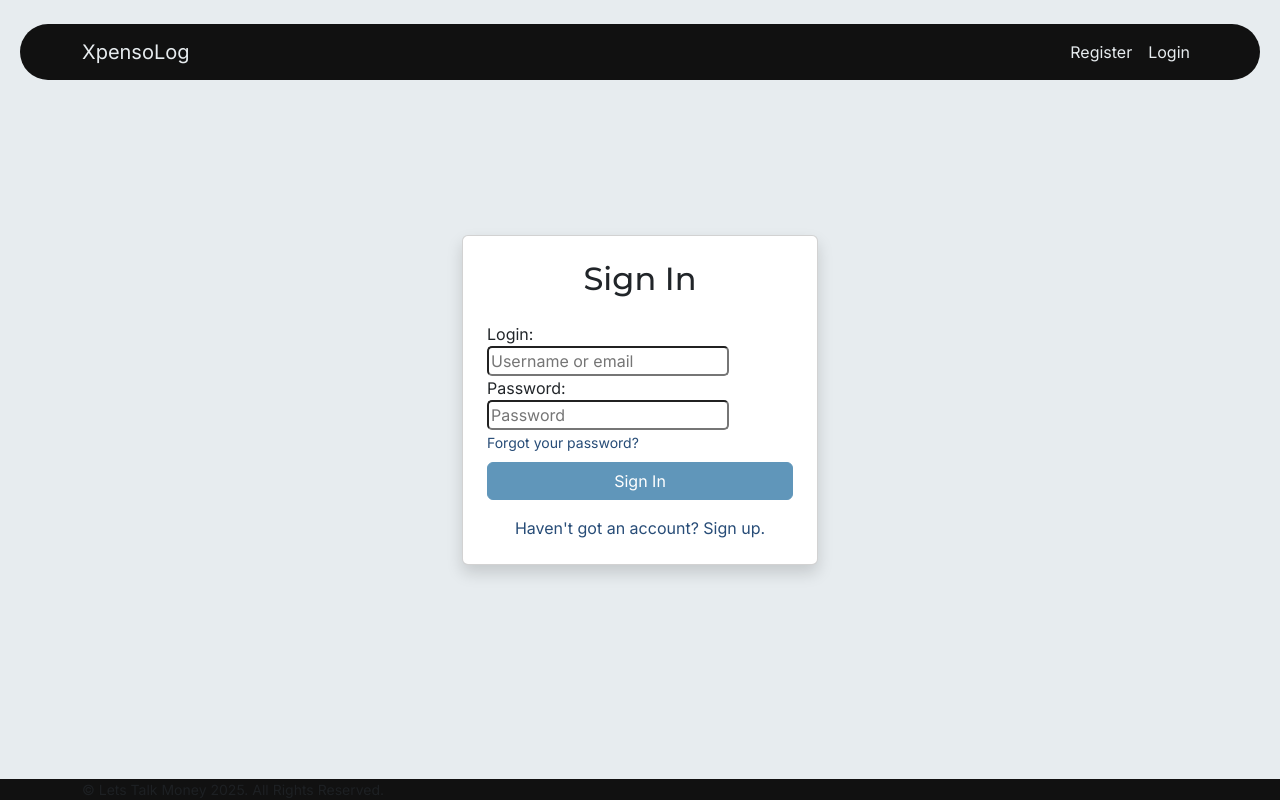
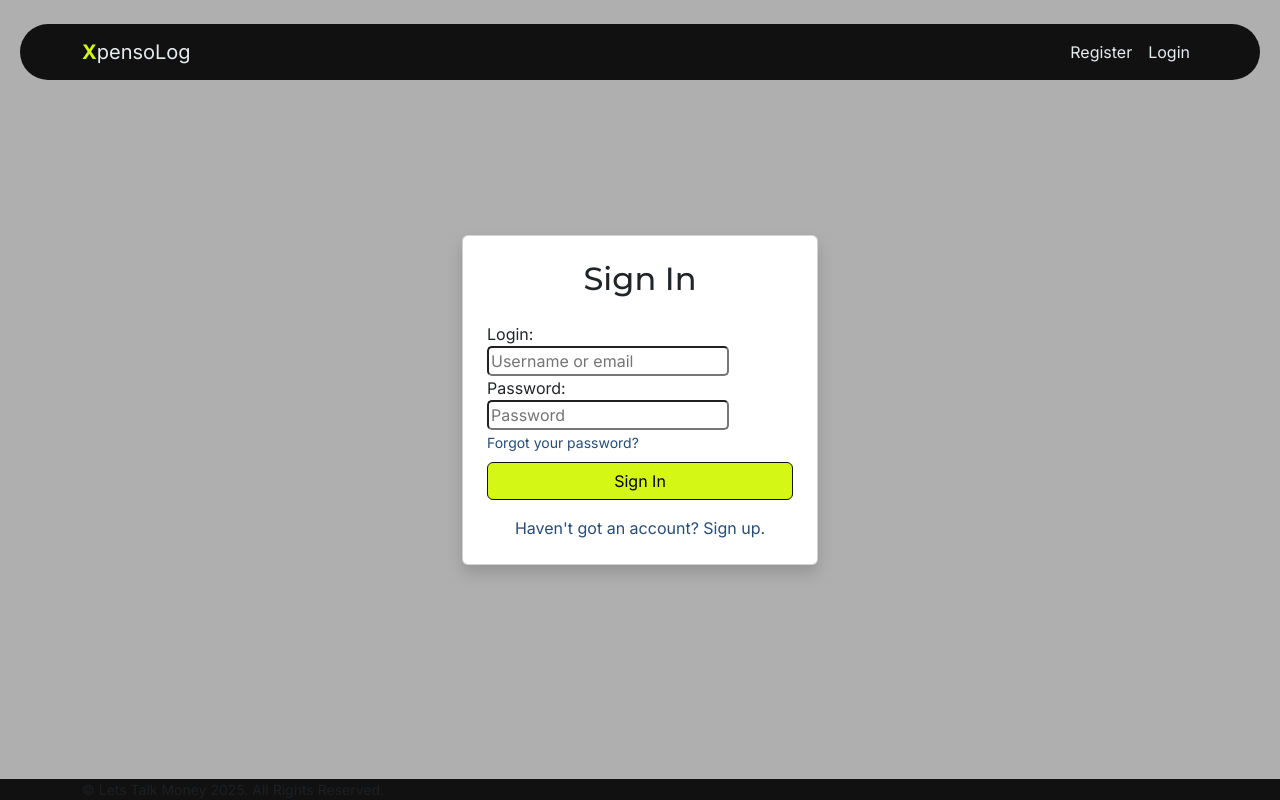
Before and after one commit to CoalTrain1618/MP_3_Xpenso, a Django app: page /accounts/login/ in a window 1280 px wide. Run offline with Django 5.2, Linux system fonts and the light colour scheme; parts of the project's set-up code (start-up, migrations or seed data) failed here and were passed over; some libraries are stand-ins or nearby versions.

Commit message:
Altered email smtp to new address. Customised login.html page

```diff
--- a/static/css/style.css
+++ b/static/css/style.css
@@ -3,12 +3,16 @@
 /* General Styles */
 
 body {
-    background-color: #E7ECEF;
+    background-color: #afafaf;
     font-family: 'Inter', sans-serif;
 }
 
 h1, h2, h3, h4, h5, h6 {
     font-family: 'Montserrat', sans-serif;
+}
+
+.highlight-colour {
+    color: #d5f716 !important;
 }
 
 /* Spacing for forms */
@@ -53,13 +57,14 @@ footer {
 
 /* Buttons */
 .btn-primary {
-    background-color: #6096BA;
-    border-color: #6096BA;
+    background-color: #d5f716;
+    border-color: #111111;
+    color: black;
 }
 
 .btn-primary:hover {
-    background-color: #274C77;
-    border-color: #274C77;
+    background-color: #111111;
+    border-color: #d5f716;
 }
 
 /* Form Styles */
--- a/templates/base.html
+++ b/templates/base.html
@@ -23,7 +23,7 @@
     <!-- Navigation -->
     <nav class="navbar navbar-expand-md mt-4">
         <div class="container">
-            <a class="navbar-brand" href="#">XpensoLog</a>
+            <a class="navbar-brand" href="#"><strong class="highlight-colour">X</strong>pensoLog</a>
             <button class="navbar-toggler" type="button" data-toggle="collapse" data-target="#navbarNavAltMarkup" aria-controls="navbarNavAltMarkup" aria-expanded="false" aria-label="Toggle navigation">
                 <span class="navbar-toggler-icon custom-toggler"></span>
             </button>
```
